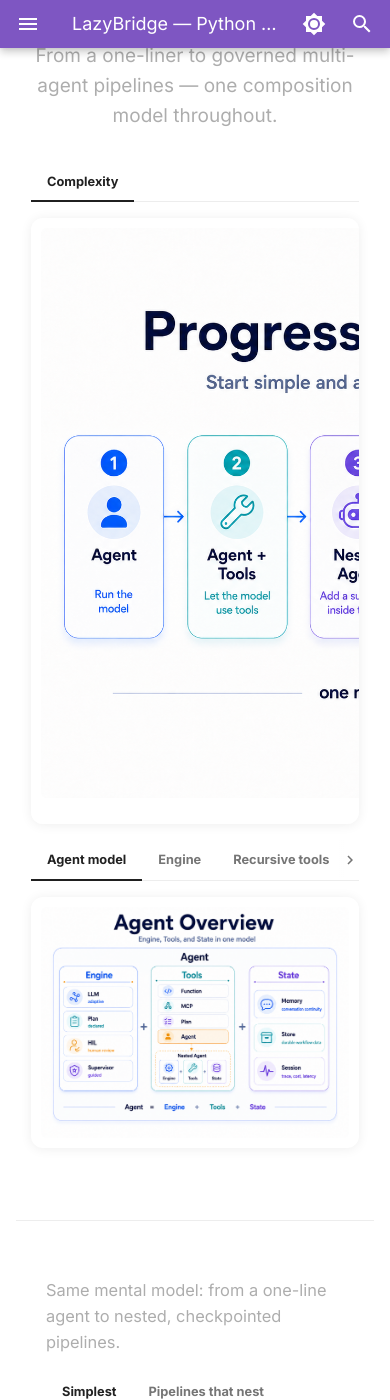
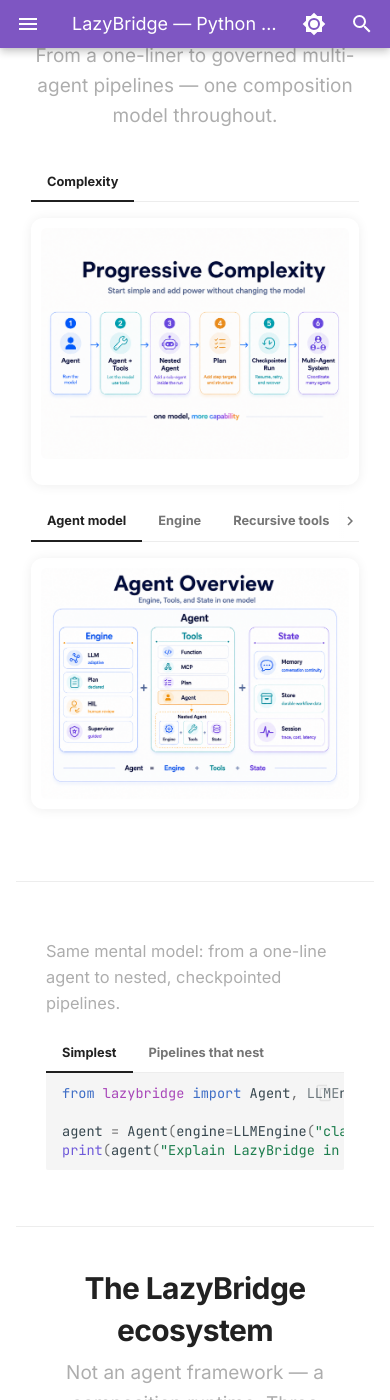
Before and after one commit to selvaz/lazybridgewebsite, an MkDocs documentation site: the page built from docs/index.md, in a window 390 px wide and 1400 px high, scrolled down 2501 px. Built offline with MkDocs 1.6.1 and Material for MkDocs 9.7.7, drawn with Linux system fonts in a browser that asks for light colours; comment, search, counter and statistics services are not loaded.

Commit message:
fix: use full intended page width, revert diagram scroll, harden email pill
- Lift Material's .md-grid cap (61rem/~976px) to 1280px so the landing uses the
  width the .lb-* sections were designed around, applied to nav tabs + content
  together. This was the root cause of the page looking narrow with empty side
  margins.
- Revert the progressive-complexity --wide horizontal-scroll change; the diagram
  goes back to fluid width.
- Constrain the footer email pill (max-width/box-sizing/min-width) and allow the
  address to wrap on small screens so it can never spill past its container.

```diff
--- a/docs/index.md
+++ b/docs/index.md
@@ -99,7 +99,7 @@ description: Build LLM workflows where functions, agents, plans, humans and exte
 
 === "Complexity"
 
-    <div class="lb-diagram-wrap lb-diagram-wrap--wide">
+    <div class="lb-diagram-wrap">
       <img src="assets/diagrams/progressive-complexity.png" alt="Progressive Complexity: 6 steps from a single Agent call to a full Multi-Agent System" />
     </div>
 
--- a/docs/stylesheets/extra.css
+++ b/docs/stylesheets/extra.css
@@ -65,6 +65,11 @@
 [data-md-color-scheme="slate"] .lb-eco-card__badge--pulse { background: rgba(180, 83, 9, 0.2);    color: #FCD34D; }
 
 /* ── Material content reset ─────────────────────────────────────────────────── */
+/* Material caps .md-grid (the tabs row *and* the main content wrapper) at 61rem
+   (~976px) and centres it, which left the landing narrow with empty side margins.
+   Lift it to the 1280px the .lb-* sections are already designed around, applied to
+   tabs + content together so the whole page shares one width. */
+.md-grid { max-width: 1280px; }
 .md-content__inner { max-width: 100% !important; padding: 0 !important; }
 .md-content         { padding-bottom: 0 !important; }
 
@@ -296,23 +301,6 @@
 }
 [data-md-color-scheme="slate"] .lb-diagram-wrap {
   box-shadow: 0 2px 20px rgba(0, 0, 0, 0.4);
-}
-
-/* Wide text-heavy diagram (progressive-complexity): on narrow viewports a fluid
-   width shrinks the baked-in text past legibility. Let it keep a readable width
-   and scroll horizontally instead. Only the --wide variant is affected; other
-   diagrams stay fluid. */
-@media (max-width: 720px) {
-  .lb-diagram-wrap--wide {
-    overflow-x: auto;
-    overflow-y: hidden;
-    -webkit-overflow-scrolling: touch;
-  }
-  .lb-diagram-wrap--wide img {
-    min-width: 760px;
-    width: 760px;
-    max-width: none;
-  }
 }
 
 /* ── LAZYPULSE CASE STUDY ───────────────────────────────────────────────────── */
@@ -639,7 +627,7 @@
 
   .lb-footer { padding: 2.5rem 1.5rem; }
   .lb-footer__tagline { font-size: 0.82rem; }
-  .lb-footer__email { font-size: clamp(0.7rem, 3.5vw, 0.9rem); padding: 0.5rem 1rem; }
+  .lb-footer__email { font-size: clamp(0.7rem, 3.5vw, 0.9rem); padding: 0.5rem 1rem; white-space: normal; }
 }
 
 /* ── FOOTER ──────────────────────────────────────────────────────────────────── */
@@ -680,7 +668,12 @@
   transition: background 0.15s, box-shadow 0.15s;
   margin-bottom: 1.5rem;
   white-space: nowrap;
+  max-width: 100%;
+  box-sizing: border-box;
+  min-width: 0;
 }
+/* Let the address itself break before it can spill past the pill edge. */
+.lb-footer__email span { min-width: 0; overflow-wrap: anywhere; }
 .lb-footer__email:hover {
   background: rgba(107, 93, 211, 0.14);
   box-shadow: 0 2px 10px rgba(107, 93, 211, 0.15);
```
